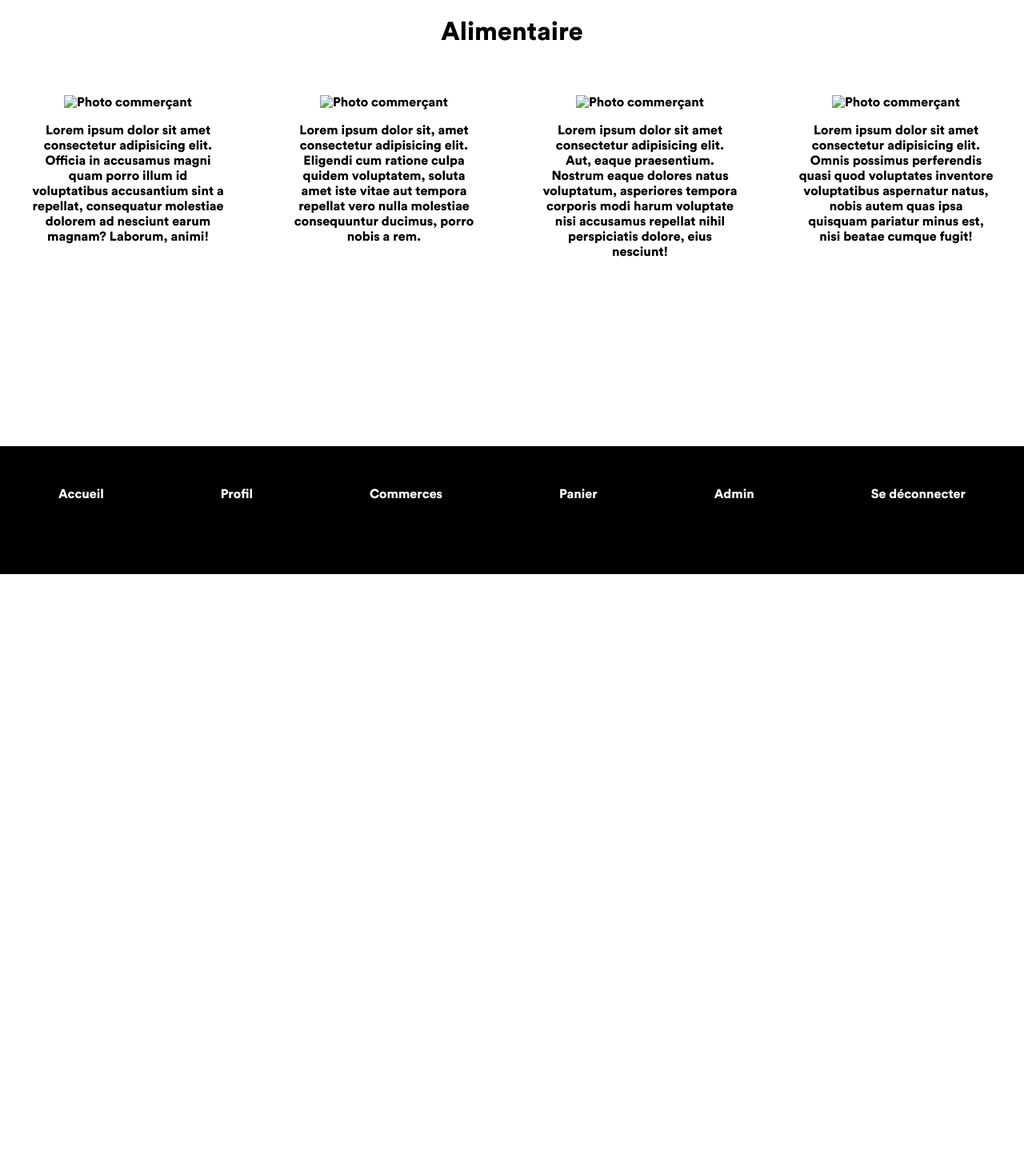
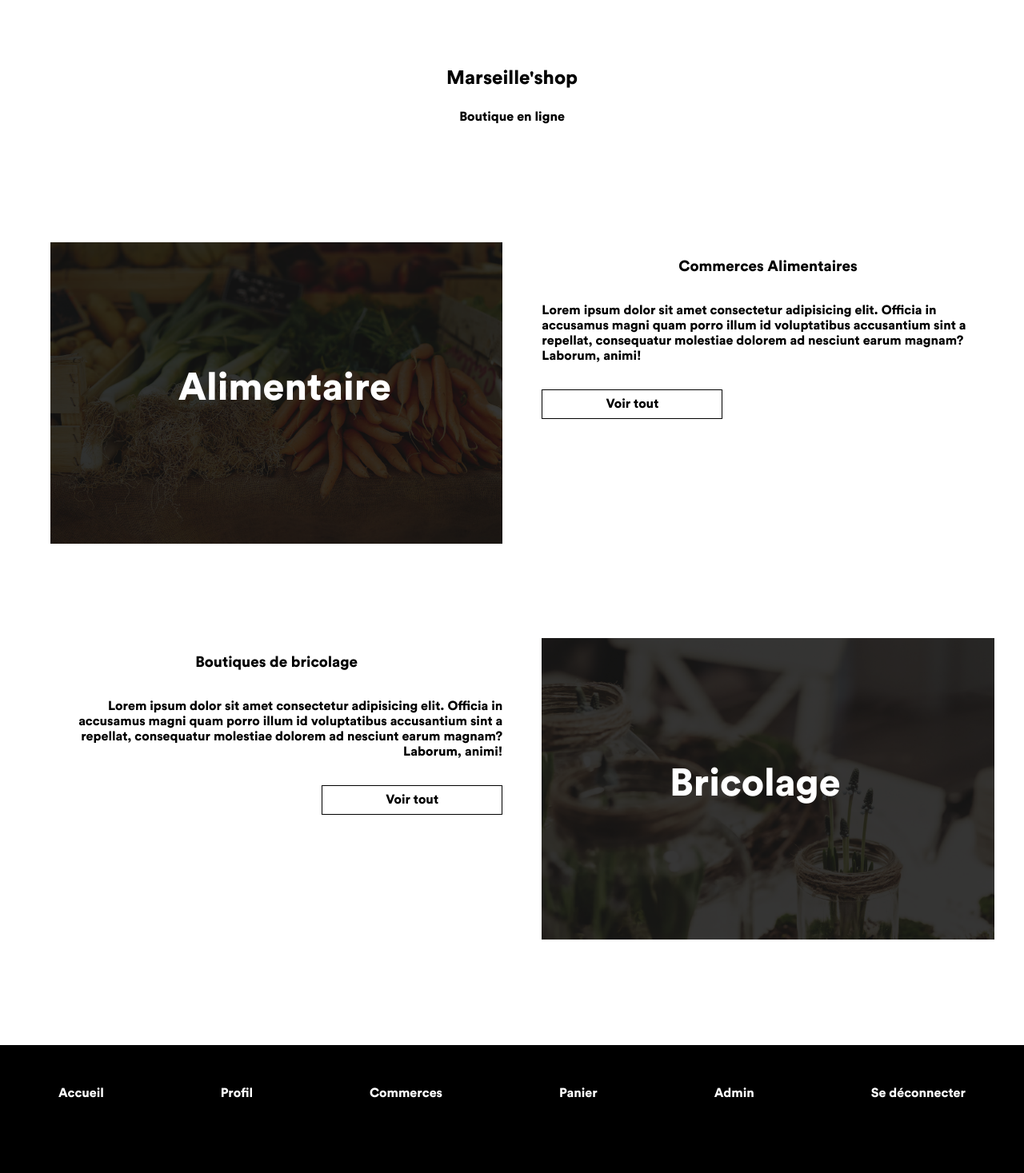
Before and after one commit to celine-emptoz-lacote/confinement, a PHP site: page /categorie.php in a window 1280 px wide. Shown: the part 80-1547 px from the top of the page at 80% size. Before the commit the page ends 798 px from the top, so only its background shows below. Run offline with PHP 8.4, Linux system fonts and the light colour scheme.

Commit message:
Réalisation page catégorie à partir de la maquette

```diff
--- a/categorie.php
+++ b/categorie.php
@@ -18,24 +18,38 @@
         </nav>
     </header>
     <main>
-    <h1>Alimentaire</h1>
+        <section class="category-head">
+            <h1>Marseille'shop</h1>
+            <p>Boutique en ligne<p>
+        </section>
+
         <section class="category">
             <section class="shopkeeper">
-                <img src="" alt="Photo commerçant">
+                <div class="category-image">
+                <img src="src/images/alimentaire.png" alt="Photo ">
+                <p class="p1">Alimentaire<p>
+                </div>
+                <div class="category-description">
+                <h3>Commerces Alimentaires</h3>
                 <p>Lorem ipsum dolor sit amet consectetur adipisicing elit. Officia in accusamus magni quam porro illum id voluptatibus accusantium sint a repellat, consequatur molestiae dolorem ad nesciunt earum magnam? Laborum, animi!</p>
+                <a>Voir tout</a>
+                </div>
             </section>
-            <section class="shopkeeper">
-                <img src="" alt="Photo commerçant">
-                <p>Lorem ipsum dolor sit, amet consectetur adipisicing elit. Eligendi cum ratione culpa quidem voluptatem, soluta amet iste vitae aut tempora repellat vero nulla molestiae consequuntur ducimus, porro nobis a rem.</p>
+
+        </section>
+        <section class="category">
+            <section class="shopkeeper2">
+                <div class="category-image">
+                <img src="src/images/diy.png" alt="Photo ">
+                <p class="p1">Bricolage<p>
+                </div>
+                <div class="category-description2">
+                <h3>Boutiques de bricolage</h3>
+                <p>Lorem ipsum dolor sit amet consectetur adipisicing elit. Officia in accusamus magni quam porro illum id voluptatibus accusantium sint a repellat, consequatur molestiae dolorem ad nesciunt earum magnam? Laborum, animi!</p>
+                <a>Voir tout</a>
+                </div>
             </section>
-            <section class="shopkeeper">
-                <img src="" alt="Photo commerçant">
-                <p>Lorem ipsum dolor sit amet consectetur adipisicing elit. Aut, eaque praesentium. Nostrum eaque dolores natus voluptatum, asperiores tempora corporis modi harum voluptate nisi accusamus repellat nihil perspiciatis dolore, eius nesciunt!</p>
-            </section>
-            <section class="shopkeeper">
-                <img src="" alt="Photo commerçant">
-                <p>Lorem ipsum dolor sit amet consectetur adipisicing elit. Omnis possimus perferendis quasi quod voluptates inventore voluptatibus aspernatur natus, nobis autem quas ipsa quisquam pariatur minus est, nisi beatae cumque fugit!</p>
-            </section>
+
         </section>
 
     </main>
--- a/css/styles.css
+++ b/css/styles.css
@@ -7,6 +7,23 @@
 *{
     box-sizing: border-box;
 
+}
+/*Scrollbar*/
+body::-webkit-scrollbar-track{
+    -webkit-box-shadow: inset 0 0 6px rgba(0,0,0,0.3);
+	border-radius: 10px;
+	background-color: white;
+ }
+body::-webkit-scrollbar
+{
+	width: 12px;
+	background-color: #F5F5F5;
+}
+body::-webkit-scrollbar-thumb
+{
+	border-radius: 10px;
+	-webkit-box-shadow: inset 0 0 6px rgba(0,0,0,.3);
+	background-color: whitesmoke;
 }
 body{
     margin: 0;
@@ -147,23 +164,87 @@ footer  {
 
 /****** PAGE CATEGORIE ******/
 
-h1{
+.category-head h1{
     text-align: center;
+    margin-top: 0;
+    margin-bottom: 1em;
 }
-
-.category{
+.category-head{
+    text-align: center;
+    height: 30vh;
     display: flex;
-    flex-direction: row;
-    justify-content: space-around;
-    width: 100%;
-    height: 50vh;
+    flex-direction: column;
+    justify-content: center;
 
 }
+.category-head p{
+    font-size: 1em;
+    margin: 0;
 
+
+
+}
+.category-image{
+    width: 50%;
+    padding: 2%;
+    position: relative;
+}
+.category-description{
+    width: 50%;
+    padding: 2%;
+    display: flex;
+    flex-direction: column;
+
+}
+.category-description p{
+    text-align: start;
+}
+.category-description2{
+    width: 50%;
+    padding: 2%;
+    display: flex;
+    flex-direction: column;
+
+}
+.category-description2 p{
+    text-align: end;
+}
+.category-description a{
+    border: 1px solid black;
+    padding: 0.5em 1em ;
+    margin-top: 1em;
+    width: 40%;
+}
+.category-description2 a{
+    border: 1px solid black;
+    padding: 0.5em 1em ;
+    margin-top: 1em;
+    margin-left: auto;
+    width: 40%;
+}
 .shopkeeper{
+    display: flex;
+    justify-content: space-around;
     padding: 2%;
-
     margin: 1%;
+    width: 100%;
+}
+.shopkeeper2{
+    display: flex;
+    flex-direction: row-reverse;
+    justify-content: space-around;
+    padding: 2%;
+    margin: 1%;
+    width: 100%;
+}
+.category-image p{
+    position: absolute;
+    color: white;
+    font-size: 3em;
+    top:30%;
+    left: 30%;
+}
+.category-image img{
     width: 100%;
 }
 
```
